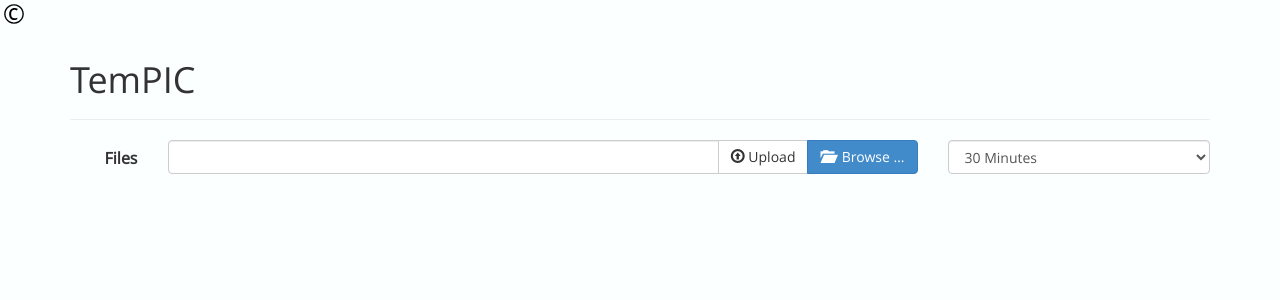
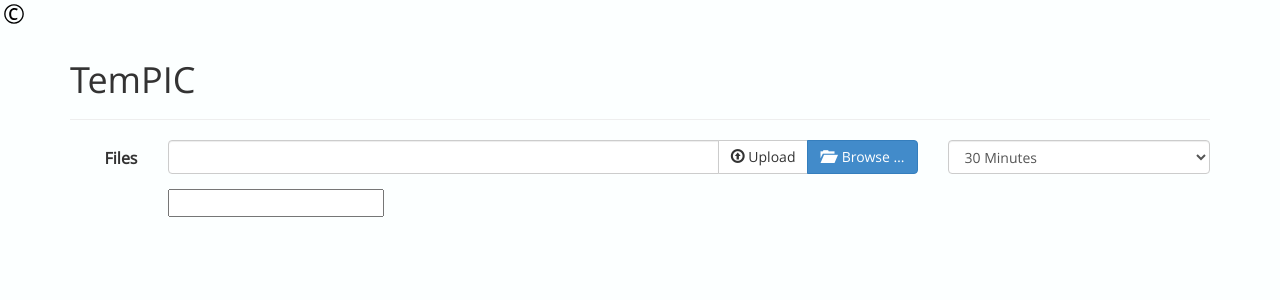
Before and after one commit to PotcFdk/TemPIC, a PHP site: page / in a window 1280 px wide. Shown: the top 300 px of the page. Run offline with PHP 8.4, Linux system fonts and the light colour scheme.

Commit message:
Added basic album name text box.

```diff
--- a/web/index.php
+++ b/web/index.php
@@ -232,6 +232,11 @@ session_start();
 								</select>
 							</div>
 						</div>
+						<div class="row" id="div_albumname">
+							<div class="col-md-8 col-md-offset-1">
+								<input type="text" name="album_name" id="album_name">
+							</div>
+						</div>
 					</form>
 
 					<div class="row" id="div_progressbar">
```
